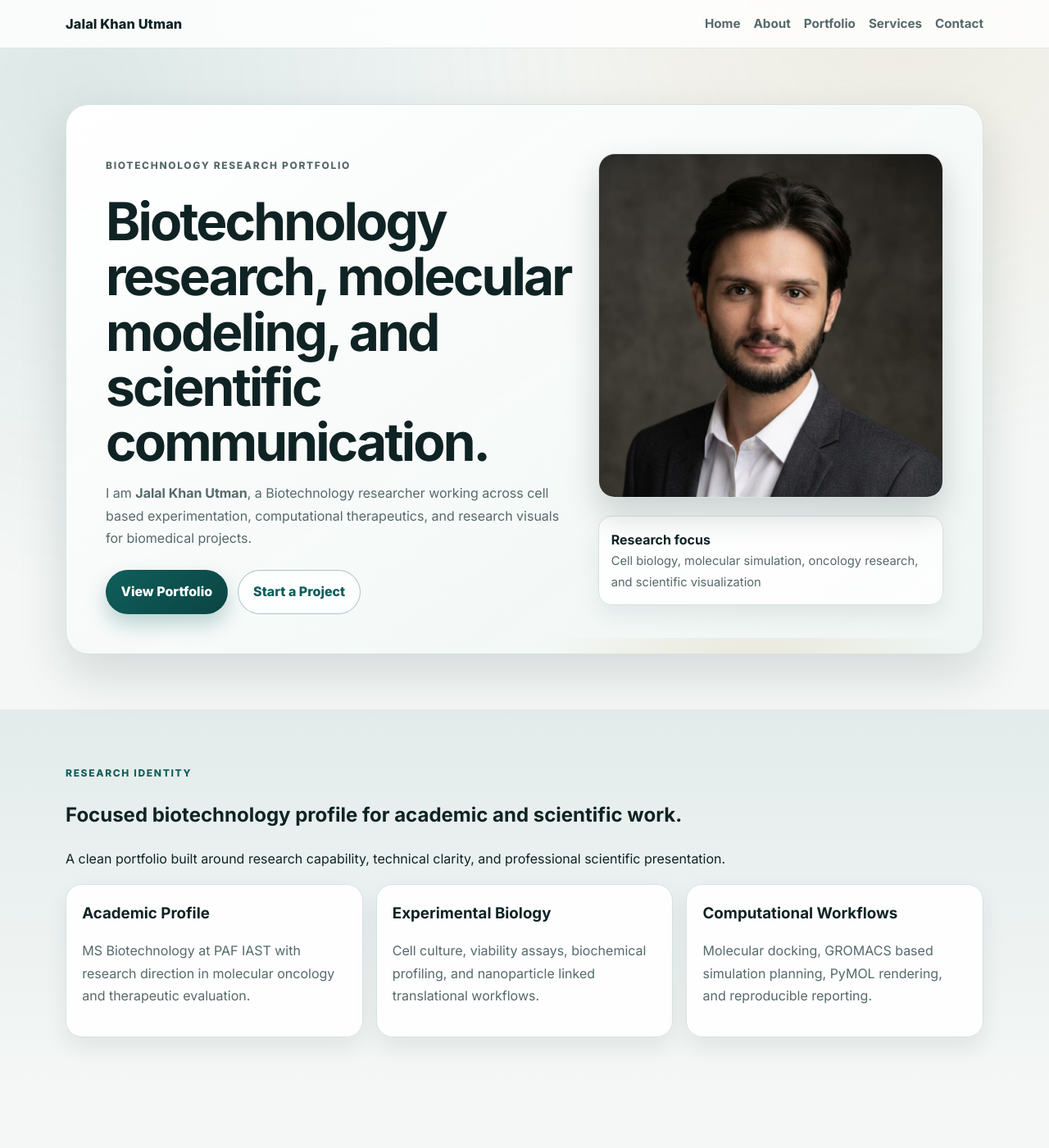
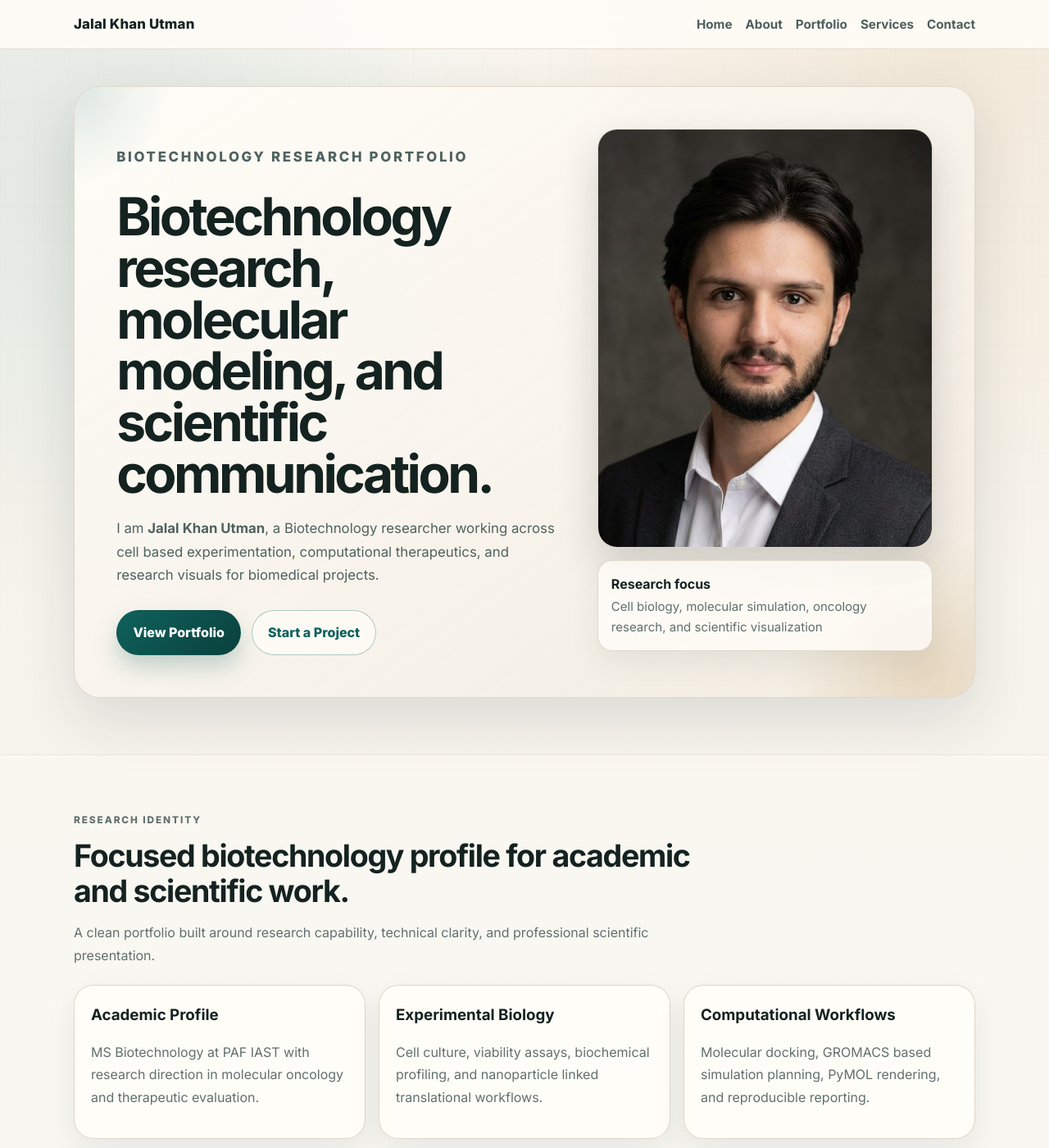
Before and after one commit to jalalkhanutmanzai/jalalkhanutmanzai.github.io, a Jekyll site: the page built from index.html, in a window 1280 px wide and 1400 px high. Shown: the whole window at 82% size. Built offline with Jekyll 4.4.1, drawn with Linux system fonts in a browser that asks for light colours.

Commit message:
Refine visual system and layout styling

```diff
--- a/assets/css/style.scss
+++ b/assets/css/style.scss
@@ -1,26 +1,20 @@
 ---
 ---
 :root {
-  --bg: #f4f7f6;
-  --surface: #ffffff;
-  --surface-tint: #eef5f3;
-  --text: #102324;
-  --muted: #56696a;
-  --accent: #0f5f5c;
-  --accent-2: #b8832f;
-  --accent-dark: #0b4442;
-  --accent-hover: #0b504d;
-  --accent-active: #083d3b;
-  --accent-weak: #e0efec;
-  --accent-ink: #164947;
-  --border: #d7e3e1;
-  --ring: #0f5f5c;
-  --control-border: #78908e;
-  --disabled-bg: #e3eaea;
-  --disabled-text: #556565;
-  --shadow: 0 24px 60px rgba(16, 35, 36, 0.14);
-  --shadow-soft: 0 12px 28px rgba(16, 35, 36, 0.08);
-  --radius: 20px;
+  --bg: #f6f3ec;
+  --surface: #fffdf8;
+  --surface-soft: #f1eadf;
+  --text: #142220;
+  --muted: #61706d;
+  --accent: #0f625d;
+  --accent-strong: #0a403d;
+  --accent-warm: #b78132;
+  --accent-soft: #e4f1ee;
+  --border: #ddd4c7;
+  --ring: rgba(15, 98, 93, 0.32);
+  --shadow: 0 26px 70px rgba(20, 34, 32, 0.12);
+  --shadow-soft: 0 14px 36px rgba(20, 34, 32, 0.08);
+  --radius: 24px;
 }
 
 * {
@@ -36,10 +30,28 @@ body {
   font-family: "Inter", system-ui, sans-serif;
   color: var(--text);
   background:
-    radial-gradient(circle at 8% 6%, rgba(15, 95, 92, 0.10), transparent 28%),
-    radial-gradient(circle at 86% 0%, rgba(184, 131, 47, 0.10), transparent 26%),
-    var(--bg);
+    radial-gradient(circle at 8% 10%, rgba(15, 98, 93, 0.10), transparent 26%),
+    radial-gradient(circle at 90% 4%, rgba(183, 129, 50, 0.13), transparent 28%),
+    linear-gradient(180deg, #fbf8f2 0%, var(--bg) 46%, #eef4f1 100%);
   line-height: 1.72;
+  font-size: 16px;
+}
+
+body::before {
+  content: "";
+  position: fixed;
+  inset: 0;
+  background-image: linear-gradient(rgba(20, 34, 32, 0.035) 1px, transparent 1px), linear-gradient(90deg, rgba(20, 34, 32, 0.035) 1px, transparent 1px);
+  background-size: 42px 42px;
+  pointer-events: none;
+  mask-image: linear-gradient(180deg, rgba(0,0,0,0.42), transparent 70%);
+}
+
+body,
+.site-header,
+.site-footer,
+main {
+  position: relative;
 }
 
 a {
@@ -49,18 +61,18 @@ a {
 }
 
 a:hover {
-  color: var(--accent-dark);
+  color: var(--accent-strong);
 }
 
 .container {
-  width: min(1120px, 92%);
+  width: min(1100px, 92%);
   margin: 0 auto;
 }
 
 .skip-link {
   position: absolute;
   left: 1rem;
-  top: 0.7rem;
+  top: 0.75rem;
   transform: translateY(-160%);
   background: var(--text);
   color: #fff;
@@ -74,9 +86,9 @@ a:hover {
 }
 
 .site-header {
-  background: rgba(255, 255, 255, 0.82);
+  background: rgba(255, 253, 248, 0.86);
   backdrop-filter: blur(18px);
-  border-bottom: 1px solid rgba(215, 227, 225, 0.82);
+  border-bottom: 1px solid rgba(221, 212, 199, 0.75);
   position: sticky;
   top: 0;
   z-index: 10;
@@ -87,14 +99,14 @@ a:hover {
   align-items: center;
   justify-content: space-between;
   padding: 0.95rem 0;
-  gap: 1rem;
+  gap: 1.2rem;
 }
 
 .brand {
-  font-weight: 800;
+  font-weight: 850;
   color: var(--text);
-  letter-spacing: 0.1px;
-  font-size: 1.02rem;
+  letter-spacing: 0.01em;
+  font-size: 1.05rem;
 }
 
 .site-nav {
@@ -104,8 +116,8 @@ a:hover {
 }
 
 .site-nav a {
-  color: var(--muted);
-  font-weight: 650;
+  color: #4d5f5c;
+  font-weight: 700;
   font-size: 0.95rem;
   position: relative;
 }
@@ -117,48 +129,51 @@ a:hover {
   bottom: -0.35rem;
   width: 100%;
   height: 2px;
-  background: var(--accent-2);
+  background: var(--accent-warm);
   transform: scaleX(0);
   transform-origin: left;
   transition: transform 0.22s ease;
+}
+
+.site-nav a:hover {
+  color: var(--text);
 }
 
 .site-nav a:hover::after {
   transform: scaleX(1);
 }
 
-.site-nav a:hover {
-  color: var(--text);
-}
-
-.site-nav a:focus-visible,
 a:focus-visible,
 .btn:focus-visible,
 input:focus-visible,
 textarea:focus-visible {
-  outline: 3px solid var(--ring);
+  outline: 4px solid var(--ring);
   outline-offset: 3px;
 }
 
 .section {
-  padding: 4.2rem 0;
+  padding: 4.3rem 0;
+}
+
+.hero-section {
+  padding-top: 2.8rem;
 }
 
 .section-soft {
-  background: linear-gradient(180deg, rgba(15, 95, 92, 0.075), rgba(255, 255, 255, 0));
+  background: rgba(255, 253, 248, 0.42);
+  border-top: 1px solid rgba(221, 212, 199, 0.48);
+  border-bottom: 1px solid rgba(221, 212, 199, 0.48);
 }
 
 .hero {
   display: grid;
-  grid-template-columns: minmax(0, 1.15fr) minmax(280px, 0.85fr);
-  gap: 2rem;
+  grid-template-columns: minmax(0, 1.08fr) minmax(300px, 0.82fr);
+  gap: clamp(1.8rem, 4vw, 3rem);
   align-items: center;
-  background:
-    linear-gradient(145deg, rgba(255, 255, 255, 0.98), rgba(238, 245, 243, 0.96)),
-    var(--surface);
-  border: 1px solid var(--border);
-  border-radius: calc(var(--radius) + 8px);
-  padding: clamp(1.4rem, 4vw, 3rem);
+  background: linear-gradient(145deg, rgba(255, 253, 248, 0.98), rgba(241, 234, 223, 0.82));
+  border: 1px solid rgba(221, 212, 199, 0.9);
+  border-radius: 32px;
+  padding: clamp(1.5rem, 4vw, 3.2rem);
   box-shadow: var(--shadow);
   overflow: hidden;
   position: relative;
@@ -167,37 +182,55 @@ textarea:focus-visible {
 .hero::before {
   content: "";
   position: absolute;
-  inset: auto -15% -45% 35%;
-  height: 320px;
-  background: radial-gradient(circle, rgba(184, 131, 47, 0.20), transparent 62%);
+  width: 360px;
+  height: 360px;
+  right: -120px;
+  bottom: -150px;
+  border-radius: 50%;
+  background: radial-gradient(circle, rgba(183, 129, 50, 0.20), transparent 68%);
+  pointer-events: none;
+}
+
+.hero::after {
+  content: "";
+  position: absolute;
+  width: 240px;
+  height: 240px;
+  left: -120px;
+  top: -120px;
+  border-radius: 50%;
+  background: radial-gradient(circle, rgba(15, 98, 93, 0.14), transparent 70%);
   pointer-events: none;
 }
 
 .hero-copy,
 .profile-card {
   position: relative;
+  z-index: 1;
 }
 
 .eyebrow {
   text-transform: uppercase;
-  letter-spacing: 0.14em;
-  font-size: 0.75rem;
-  font-weight: 800;
+  letter-spacing: 0.16em;
+  font-size: 0.74rem;
+  font-weight: 850;
   color: var(--accent);
-  margin: 0 0 0.65rem;
+  margin: 0 0 0.7rem;
 }
 
 .hero h1 {
   margin: 0;
-  font-size: clamp(2.2rem, 5vw, 4rem);
-  line-height: 1.05;
-  letter-spacing: -0.045em;
+  font-size: clamp(2.55rem, 5vw, 4.65rem);
+  line-height: 0.98;
+  letter-spacing: -0.055em;
+  max-width: 11ch;
 }
 
 .hero p {
-  color: var(--muted);
-  margin: 1rem 0 1.5rem;
-  max-width: 68ch;
+  color: #4f625f;
+  margin: 1.25rem 0 1.7rem;
+  max-width: 62ch;
+  font-size: 1.05rem;
 }
 
 .button-row {
@@ -208,9 +241,9 @@ textarea:focus-visible {
 
 .btn {
   display: inline-block;
-  padding: 0.78rem 1.1rem;
+  padding: 0.82rem 1.2rem;
   border-radius: 999px;
-  font-weight: 750;
+  font-weight: 800;
   border: 1px solid transparent;
   transition: transform 0.22s ease, box-shadow 0.22s ease, background 0.22s ease, color 0.22s ease;
 }
@@ -220,42 +253,46 @@ textarea:focus-visible {
 }
 
 .btn-primary {
-  background: linear-gradient(140deg, var(--accent), var(--accent-dark));
+  background: linear-gradient(140deg, var(--accent), var(--accent-strong));
   color: #fff;
-  box-shadow: 0 12px 24px rgba(15, 95, 92, 0.26);
+  box-shadow: 0 14px 28px rgba(15, 98, 93, 0.25);
 }
 
 .btn-primary:hover {
-  background: var(--accent-hover);
   color: #fff;
-  box-shadow: 0 18px 34px rgba(15, 95, 92, 0.30);
+  box-shadow: 0 20px 40px rgba(15, 98, 93, 0.30);
 }
 
 .btn-secondary {
-  border-color: rgba(15, 95, 92, 0.35);
+  border-color: rgba(15, 98, 93, 0.32);
   color: var(--accent);
-  background: rgba(255, 255, 255, 0.78);
+  background: rgba(255, 253, 248, 0.76);
 }
 
 .btn-secondary:hover {
-  background: var(--accent-weak);
+  background: var(--accent-soft);
+}
+
+.profile-card {
+  align-self: stretch;
 }
 
 .profile {
   width: 100%;
-  border-radius: var(--radius);
-  border: 1px solid var(--border);
-  aspect-ratio: 1 / 1;
+  border-radius: 24px;
+  border: 1px solid rgba(221, 212, 199, 0.95);
+  aspect-ratio: 4 / 5;
   object-fit: cover;
-  box-shadow: 0 20px 40px rgba(16, 35, 36, 0.18);
+  box-shadow: 0 22px 50px rgba(20, 34, 32, 0.18);
+  display: block;
 }
 
 .profile-caption {
-  margin-top: 0.85rem;
-  background: rgba(255, 255, 255, 0.84);
-  border: 1px solid var(--border);
-  border-radius: 16px;
-  padding: 0.9rem;
+  margin-top: 0.9rem;
+  background: rgba(255, 253, 248, 0.82);
+  border: 1px solid rgba(221, 212, 199, 0.9);
+  border-radius: 18px;
+  padding: 0.95rem 1rem;
   box-shadow: var(--shadow-soft);
 }
 
@@ -266,43 +303,40 @@ textarea:focus-visible {
 
 .profile-caption span {
   color: var(--muted);
-  font-size: 0.92rem;
+  font-size: 0.94rem;
 }
 
-.banner-glass,
-.intro-panel,
-.process-panel,
-.cta-panel {
-  background: linear-gradient(135deg, rgba(224, 239, 236, 0.98), rgba(255, 255, 255, 0.92));
-  border: 1px solid var(--border);
-  border-radius: var(--radius);
-  padding: 1.25rem;
-  margin-bottom: 1.2rem;
-  box-shadow: var(--shadow-soft);
+.section-head {
+  max-width: 760px;
+  margin-bottom: 1.35rem;
 }
 
+.section-head.compact {
+  margin-bottom: 1.1rem;
+}
+
+.section-head h2,
 .banner-glass h2,
 .process-panel h2 {
-  margin: 0 0 0.35rem;
-  font-size: clamp(1.35rem, 3vw, 2rem);
+  margin: 0 0 0.45rem;
+  font-size: clamp(1.65rem, 3vw, 2.35rem);
+  line-height: 1.15;
+  letter-spacing: -0.035em;
 }
 
+.section-head p,
 .banner-glass p,
 .intro-panel p,
-.cta-panel {
+.cta-panel,
+.highlight-panel p {
   color: var(--muted);
 }
 
 .page-title {
   margin: 0 0 1.25rem;
-  font-size: clamp(2rem, 4vw, 3rem);
-  line-height: 1.1;
-  letter-spacing: -0.035em;
-}
-
-.section-title {
-  margin: 0 0 1.1rem;
-  font-size: clamp(1.45rem, 3vw, 2rem);
+  font-size: clamp(2.1rem, 4vw, 3.15rem);
+  line-height: 1.08;
+  letter-spacing: -0.04em;
 }
 
 .stat-grid,
@@ -310,7 +344,7 @@ textarea:focus-visible {
 .service-grid {
   display: grid;
   gap: 1rem;
-  grid-template-columns: repeat(auto-fit, minmax(240px, 1fr));
+  grid-template-columns: repeat(auto-fit, minmax(250px, 1fr));
 }
 
 .stat-card,
@@ -319,9 +353,13 @@ textarea:focus-visible {
 .skill-card,
 .media-card,
 .card,
-.contact-box {
-  background: rgba(255, 255, 255, 0.94);
-  border: 1px solid var(--border);
+.contact-box,
+.highlight-panel,
+.intro-panel,
+.process-panel,
+.cta-panel {
+  background: rgba(255, 253, 248, 0.88);
+  border: 1px solid rgba(221, 212, 199, 0.92);
   border-radius: var(--radius);
   box-shadow: var(--shadow-soft);
   transition: transform 0.24s ease, box-shadow 0.24s ease, border-color 0.24s ease;
@@ -331,8 +369,12 @@ textarea:focus-visible {
 .feature-card,
 .service-card,
 .skill-card,
-.contact-box {
-  padding: 1.2rem;
+.contact-box,
+.highlight-panel,
+.intro-panel,
+.process-panel,
+.cta-panel {
+  padding: 1.25rem;
 }
 
 .stat-card:hover,
@@ -343,14 +385,14 @@ textarea:focus-visible {
 .card:hover {
   transform: translateY(-4px);
   box-shadow: var(--shadow);
-  border-color: rgba(15, 95, 92, 0.30);
+  border-color: rgba(15, 98, 93, 0.28);
 }
 
 .stat-card h3,
 .feature-card h3,
 .service-card h2,
 .skill-card h3 {
-  margin: 0 0 0.45rem;
+  margin: 0 0 0.5rem;
 }
 
 .stat-card p,
@@ -364,14 +406,14 @@ textarea:focus-visible {
 .service-kicker,
 .tag {
   display: inline-block;
-  font-size: 0.75rem;
-  color: var(--accent-ink);
-  background: var(--accent-weak);
-  border: 1px solid rgba(15, 95, 92, 0.16);
+  font-size: 0.74rem;
+  color: var(--accent-strong);
+  background: var(--accent-soft);
+  border: 1px solid rgba(15, 98, 93, 0.16);
   border-radius: 999px;
-  padding: 0.2rem 0.6rem;
+  padding: 0.22rem 0.62rem;
   margin-bottom: 0.6rem;
-  font-weight: 750;
+  font-weight: 850;
 }
 
 .card-grid {
@@ -393,11 +435,13 @@ textarea:focus-visible {
   object-fit: cover;
 }
 
-.card img {
+.card img,
+.media-card img {
   aspect-ratio: 16 / 10;
 }
 
-.card .card-body {
+.card .card-body,
+.media-card figcaption {
   padding: 1rem 1.05rem 1.1rem;
 }
 
@@ -413,93 +457,82 @@ textarea:focus-visible {
 .pill-cloud {
   display: flex;
   flex-wrap: wrap;
-  gap: 0.55rem;
-  margin-bottom: 1.3rem;
+  gap: 0.6rem;
+  margin-bottom: 1.35rem;
+}
+
+.pill,
+.course-card {
+  display: inline-flex;
+  align-items: center;
+  border-radius: 999px;
+  background: rgba(228, 241, 238, 0.85);
+  border: 1px solid rgba(15, 98, 93, 0.16);
+  color: var(--accent-strong);
+  font-size: 0.9rem;
+  font-weight: 750;
 }
 
 .pill {
-  display: inline-block;
-  padding: 0.42rem 0.75rem;
-  border-radius: 999px;
-  background: var(--accent-weak);
-  border: 1px solid var(--border);
-  color: var(--accent-ink);
-  font-size: 0.88rem;
-  font-weight: 700;
+  padding: 0.43rem 0.78rem;
 }
 
 .course-card {
-  background: var(--surface-tint);
-  border: 1px solid var(--border);
-  border-left: 4px solid var(--accent);
-  border-radius: 12px;
-  padding: 0.75rem 0.85rem;
-  font-weight: 650;
-  color: var(--accent-ink);
-}
-
-.media-card {
-  margin: 0;
-  overflow: hidden;
-}
-
-.media-card img {
-  aspect-ratio: 16 / 10;
-}
-
-.media-card figcaption {
-  padding: 0.75rem 0.9rem;
-  font-size: 0.93rem;
+  border-radius: 16px;
+  padding: 0.78rem 0.9rem;
 }
 
 .hero-media {
-  margin: 1rem 0 1.4rem;
+  margin: 1.2rem 0 1.5rem;
 }
 
 .hero-media img {
   border-radius: var(--radius);
-  border: 1px solid var(--border);
+  border: 1px solid rgba(221, 212, 199, 0.95);
   aspect-ratio: 16 / 6;
   box-shadow: var(--shadow-soft);
 }
 
 .form-grid {
   display: grid;
-  gap: 0.85rem;
+  gap: 0.9rem;
+}
+
+label {
+  font-weight: 750;
+  color: var(--text);
 }
 
 input,
 textarea {
   width: 100%;
+  margin-top: 0.35rem;
   padding: 0.78rem 0.85rem;
   border: 1px solid var(--border);
-  border-radius: 13px;
+  border-radius: 14px;
   font: inherit;
+  color: var(--text);
   background: #fff;
 }
 
-input:focus,
-textarea:focus {
-  outline: 3px solid rgba(15, 95, 92, 0.20);
-  border-color: var(--control-border);
-}
-
 textarea {
-  min-height: 130px;
+  min-height: 140px;
   resize: vertical;
 }
 
 .process-list {
-  margin-bottom: 0;
+  margin: 0;
+  padding-left: 1.25rem;
+  color: var(--muted);
 }
 
 .process-list li {
-  margin-bottom: 0.6rem;
+  margin: 0.45rem 0;
 }
 
 .site-footer {
-  border-top: 1px solid var(--border);
-  background: rgba(255, 255, 255, 0.84);
+  border-top: 1px solid rgba(221, 212, 199, 0.9);
+  background: rgba(255, 253, 248, 0.82);
   margin-top: 2rem;
 }
 
@@ -512,20 +545,38 @@ textarea {
   flex-wrap: wrap;
 }
 
-@media (min-width: 700px) {
+@media (min-width: 760px) {
   .card-grid {
     columns: 2;
   }
 }
 
-@media (max-width: 860px) {
+@media (max-width: 900px) {
   .hero {
     grid-template-columns: 1fr;
   }
 
+  .hero h1 {
+    max-width: 100%;
+  }
+}
+
+@media (max-width: 640px) {
   .nav-wrap {
     align-items: flex-start;
     flex-direction: column;
+  }
+
+  .site-nav {
+    gap: 0.7rem;
+  }
+
+  .section {
+    padding: 3.2rem 0;
+  }
+
+  .hero {
+    border-radius: 24px;
   }
 }
 
@@ -533,7 +584,9 @@ textarea {
   *,
   *::before,
   *::after {
+    animation-duration: 0.01ms !important;
+    animation-iteration-count: 1 !important;
     scroll-behavior: auto !important;
-    transition: none !important;
+    transition-duration: 0.01ms !important;
   }
 }
```
